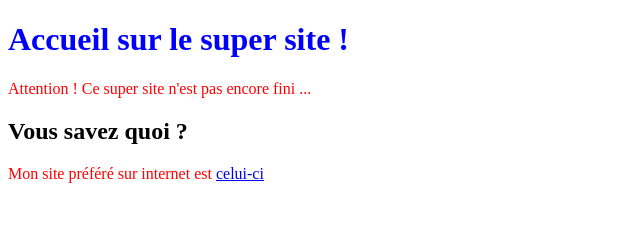
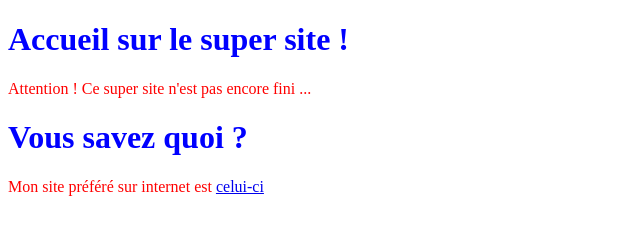
Before and after one commit to romaingillot/troisieme_depot, a plain HTML site: page index.html in a window 1280 px wide. Shown: the whole page, without its empty margins (0-640 px from the left). Drawn offline with Linux system fonts and the light colour scheme.

Commit message:
Title h2 into h1

```diff
--- a/index.html
+++ b/index.html
@@ -13,7 +13,7 @@
     <p>Attention ! Ce super site n'est pas encore fini ...</p>
 
 
-    <h2>Vous savez quoi ?</h2>
+    <h1>Vous savez quoi ?</h1>
 
     <p>Mon site préféré sur internet est <a href="http://gravityfalls.fandom.com/wiki/Bill_Cipher">celui-ci</a></p>
 </body>
```
